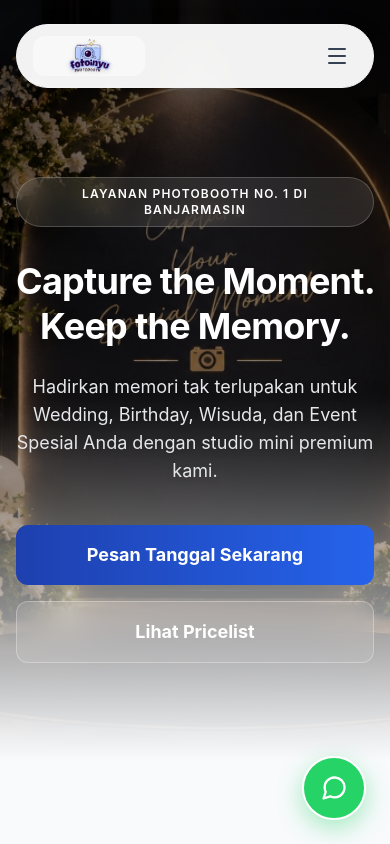
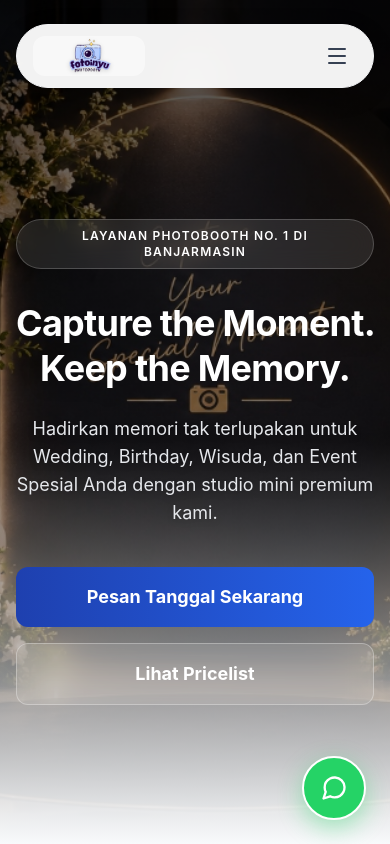
Before and after one commit to amamX/Fotoinyu, a React (Vite) app in the folder client/: page / in a window 390 px wide. Shown: the top 844 px of the page. Built offline with nearby package versions, Linux system fonts and the light colour scheme; no server answers; the database is empty.

Commit message:
perubahan background dimobile

```diff
--- a/client/src/pages/Home.jsx
+++ b/client/src/pages/Home.jsx
@@ -81,7 +81,7 @@ export default function Home() {
   return (
     <div className="w-full bg-slate-50 dark:bg-slate-950 transition-colors duration-300">
       {/* 1. Hero Section (Elegant, Glassmorphism, Premium) */}
-      <section className="relative min-h-[90vh] flex items-center justify-center bg-[url('/images/hero-bg.jpg')] bg-cover bg-center bg-fixed">
+      <section className="relative min-h-[100dvh] md:min-h-[90vh] flex items-center justify-center bg-[url('/images/hero-bg.jpg')] bg-cover bg-center md:bg-fixed">
         <div className="absolute inset-0 bg-gradient-to-b from-black/70 via-black/40 to-slate-50 dark:to-slate-950 transition-colors duration-300"></div>
 
         <div className="relative z-10 w-full max-w-7xl mx-auto px-4 sm:px-6 lg:px-8 text-center pt-20">
```
